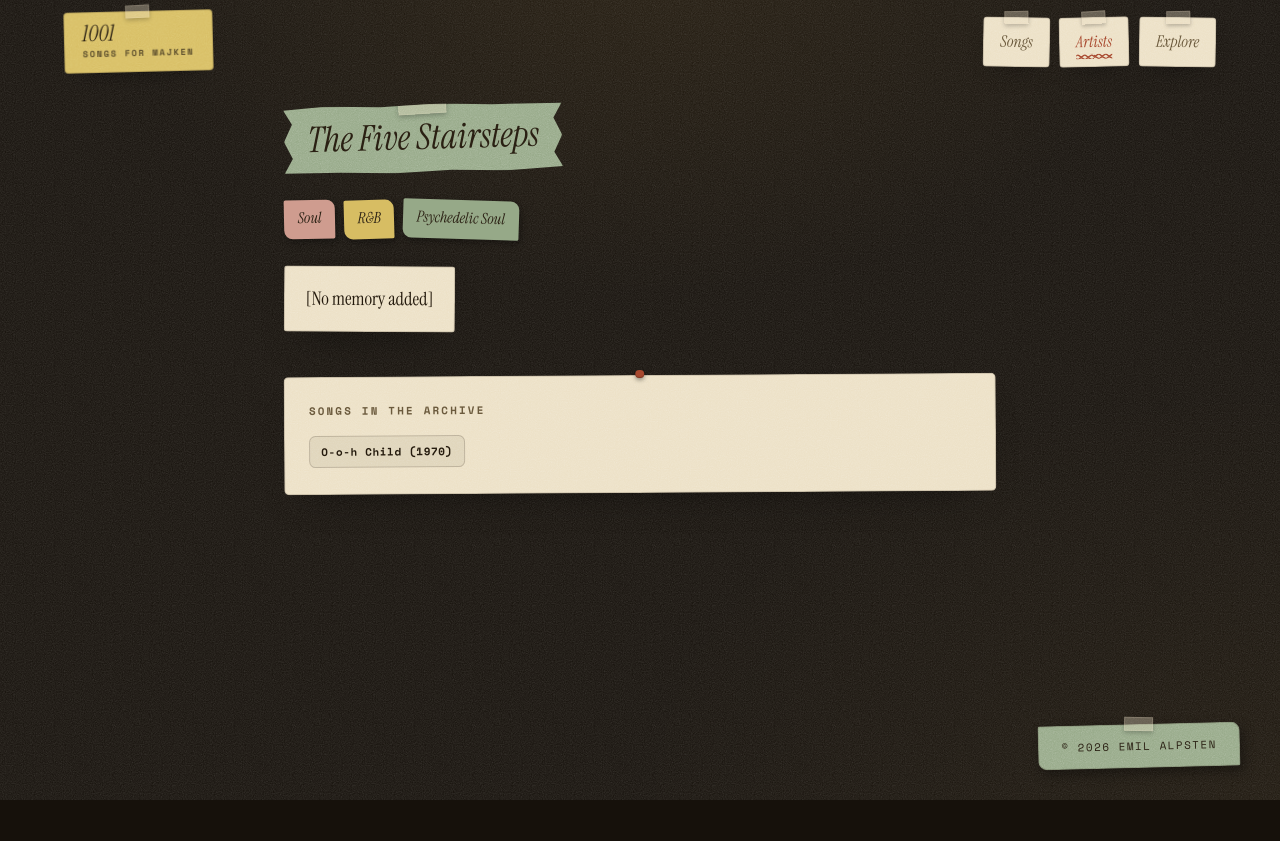
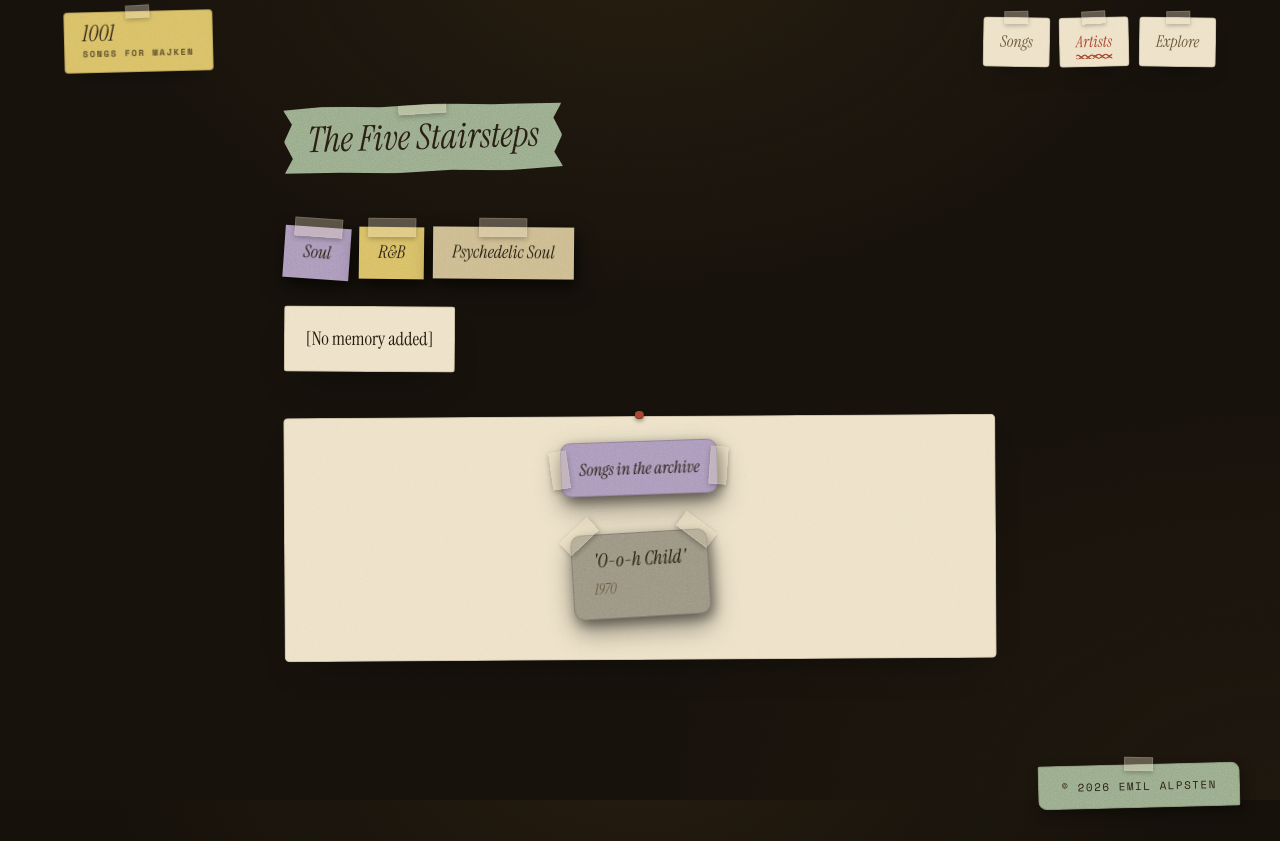
Before and after one commit to alpsten/1001-songs-for-majken, a React (Vite) app: page /1001-songs-for-majken/artists/the-five-stairsteps in a window 1280 px wide. Before the commit the page ends 800 px from the top, so only its background shows below. Built offline with nearby package versions, Linux system fonts and the light colour scheme.

Commit message:
feat: replace remaining flat pills with real post-its

```diff
--- /dev/null
+++ b/src/components/TagCard.tsx
@@ -0,0 +1,73 @@
+import type { CSSProperties, ReactNode } from "react"
+import { Link } from "react-router-dom"
+import { hashString, pickFrom } from "../lib/hash"
+import { contentTilt } from "../lib/postitTilt"
+import { postitColors } from "../lib/postitColors"
+import { getPostitShape } from "../lib/postitShape"
+import { topCenterTapeStyles } from "../lib/fastenerCorners"
+import PostitBase from "./PostitBase"
+import Fastener from "./Fastener"
+
+type TagCardProps = {
+  /** Internal route. Omit when the card links externally (`href`) or
+   *  isn't a link at all (a plain fact like a year). */
+  to?: string
+  /** External link (e.g. Spotify) — rendered as a new-tab anchor instead
+   *  of a router Link. */
+  href?: string
+  seedKey: string
+  children: ReactNode
+}
+
+// One hashed post-it per tag — shared by every taxonomy tag list (mood,
+// genre, decade, family), song-detail meta facts (artist, year, Spotify
+// link), and any other detail-page tag that used to be a flat pill — so
+// they all render the exact same way (PostitBase for shape/grain/shadow,
+// a top-center-only Fastener, the full nine-color palette), instead of
+// each section keeping its own flat `.tag-postit` pill, which only ever
+// cycled 3 fixed colors and read as a different, lesser paper system
+// than the songs/artists cards elsewhere on the site.
+export default function TagCard({ to, href, seedKey, children }: TagCardProps) {
+  // Sharp corners only, never "round" — at a tag's small auto-hugged
+  // size, the rounded treatment reads as a plain chip/pill rather than a
+  // paper note, which is exactly the flat .tag-postit look this
+  // component replaced. Same override pattern as BrowseRow forcing its
+  // own base shape.
+  const shape = { ...getPostitShape(seedKey + "|tag-shape"), treatment: "sharp" as const }
+  const color = pickFrom(postitColors, hashString(seedKey + "|tag-color"))
+  const tilt = contentTilt(seedKey + "|tag-tilt")
+  const wrapperStyle: CSSProperties & { "--tilt"?: string } = {
+    "--tilt": `${tilt}deg`,
+  }
+
+  const note = (
+    <>
+      <PostitBase shape={shape} size="auto" colorVar={`var(--color-postit-${color})`} className="explore-tag-postit">
+        {children}
+      </PostitBase>
+      <Fastener seedKey={seedKey + "|tag-fastener"} pool={topCenterTapeStyles} />
+    </>
+  )
+
+  if (href) {
+    return (
+      <a href={href} target="_blank" rel="noopener noreferrer" className="explore-tag-link" style={wrapperStyle}>
+        {note}
+      </a>
+    )
+  }
+
+  if (to) {
+    return (
+      <Link to={to} className="explore-tag-link" style={wrapperStyle}>
+        {note}
+      </Link>
+    )
+  }
+
+  return (
+    <span className="explore-tag-link" style={wrapperStyle}>
+      {note}
+    </span>
+  )
+}
--- a/src/pages/ArtistDetailPage.tsx
+++ b/src/pages/ArtistDetailPage.tsx
@@ -3,6 +3,9 @@ import { useParams, Link } from "react-router-dom"
 import { loadArtists, loadSongs } from "../lib/parseContent"
 import { formatGenreTag, getGenreFamily } from "../lib/genres"
 import TitlePostit from "../components/TitlePostit"
+import StatusPostit from "../components/StatusPostit"
+import BrowseRow from "../components/BrowseRow"
+import TagCard from "../components/TagCard"
 import type { Artist, Song } from "../types"
 
 export default function ArtistDetailPage() {
@@ -32,28 +35,36 @@ export default function ArtistDetailPage() {
           {artist.country && <span className="ui-pill ui-pill-compact"><span>{artist.country}</span></span>}
           {artist.birthYear && <span className="ui-pill ui-pill-compact"><span>b. {artist.birthYear}</span></span>}
           {artist.formedYear && <span className="ui-pill ui-pill-compact"><span>formed {artist.formedYear}</span></span>}
-          {artist.genreTags?.map((tag) => (
-            <Link key={tag} to={`/explore/genre/${getGenreFamily(tag).slug}`} className="tag-postit">
-              <span>{formatGenreTag(tag)}</span>
-            </Link>
-          ))}
         </div>
+        {artist.genreTags && artist.genreTags.length > 0 && (
+          <div className="detail-pill-list">
+            {artist.genreTags.map((tag) => {
+              const genre = getGenreFamily(tag)
+              return (
+                <TagCard key={tag} to={`/explore/genre/${genre.slug}`} seedKey={`artist-genre-${artist.id}-${tag}`}>
+                  <span>{formatGenreTag(tag)}</span>
+                </TagCard>
+              )
+            })}
+          </div>
+        )}
         {artist.summary && <p className="detail-note not-italic">{artist.summary}</p>}
       </header>
 
       <div className="detail-stack">
         {songs.length > 0 && (
           <section className="detail-panel detail-section">
-            <h3 className="detail-section-title">Songs in the archive</h3>
-            <ul className="list-none detail-pill-list">
+            <StatusPostit seedKey={`artist-songs-heading-${artist.id}`} align="center">
+              Songs in the archive
+            </StatusPostit>
+            <div className="browse-row-list">
               {songs.map((s) => (
-                <li key={s.id}>
-                  <Link to={`/songs/${s.slug}`} className="ui-pill ui-pill-compact">
-                    <span>{s.title} ({s.year})</span>
-                  </Link>
-                </li>
+                <BrowseRow key={s.id} to={`/songs/${s.slug}`} seedKey={s.id}>
+                  <span className="archive-link-title">&apos;{s.title}&apos;</span>
+                  <span className="archive-song-artist browse-row-line">{s.year}</span>
+                </BrowseRow>
               ))}
-            </ul>
+            </div>
           </section>
         )}
 
--- a/src/pages/SongDetailPage.tsx
+++ b/src/pages/SongDetailPage.tsx
@@ -1,8 +1,9 @@
 import { useEffect, useState } from "react"
-import { useParams, Link } from "react-router-dom"
+import { useParams } from "react-router-dom"
 import { loadSongs, loadArtists } from "../lib/parseContent"
 import { getSongArtistEntities } from "../lib/songArtists"
 import TitlePostit from "../components/TitlePostit"
+import TagCard from "../components/TagCard"
 import type { Song, Artist } from "../types"
 // Spike: trying @paper-design/shaders-react's PaperTexture on a real photo.
 // Scoped to this one song on purpose — remove once evaluated either way.
@@ -49,22 +50,22 @@ export default function SongDetailPage() {
         <TitlePostit seedKey={song.id}>{song.title}</TitlePostit>
         <div className="detail-meta-row">
           {primary.map((a) => (
-            <Link key={a.id} to={`/artists/${a.slug}`} className="tag-postit">
+            <TagCard key={a.id} to={`/artists/${a.slug}`} seedKey={`song-artist-${song.id}-${a.id}`}>
               <span>{a.name}</span>
-            </Link>
+            </TagCard>
           ))}
           {featured.map((a) => (
-            <Link key={a.id} to={`/artists/${a.slug}`} className="tag-postit">
+            <TagCard key={a.id} to={`/artists/${a.slug}`} seedKey={`song-artist-${song.id}-${a.id}`}>
               <span>feat. {a.name}</span>
-            </Link>
+            </TagCard>
           ))}
-          <span className="tag-postit">
+          <TagCard seedKey={`song-year-${song.id}`}>
             <span>{song.year}</span>
-          </span>
+          </TagCard>
           {spotifyUrl && (
-            <a href={spotifyUrl} target="_blank" rel="noopener noreferrer" className="tag-postit">
+            <TagCard href={spotifyUrl} seedKey={`song-spotify-${song.id}`}>
               <span>Spotify</span>
-            </a>
+            </TagCard>
           )}
         </div>
         {song.whyItMatters && song.whyItMatters !== noMemoryPlaceholder && (
--- a/src/pages/ThemeDetailPage.tsx
+++ b/src/pages/ThemeDetailPage.tsx
@@ -1,7 +1,10 @@
 import { useEffect, useState } from "react"
-import { useParams, Link } from "react-router-dom"
+import { useParams } from "react-router-dom"
 import { loadThemes, loadSongs } from "../lib/parseContent"
 import TitlePostit from "../components/TitlePostit"
+import StatusPostit from "../components/StatusPostit"
+import TagCard from "../components/TagCard"
+import BrowseRow from "../components/BrowseRow"
 import type { Theme, Song } from "../types"
 
 const decadeOptions = [
@@ -62,16 +65,17 @@ export default function ThemeDetailPage() {
       <div className="detail-stack">
         {songs.length > 0 && (
           <section className="detail-panel detail-section">
-            <h3 className="detail-section-title">{theme ? "Songs with this mood" : `Songs from the ${decadeLabel}`}</h3>
-            <ul className="list-none detail-pill-list">
+            <StatusPostit seedKey={`theme-songs-heading-${theme?.id ?? decadeLabel}`} align="center">
+              {theme ? "Songs with this mood" : `Songs from the ${decadeLabel}`}
+            </StatusPostit>
+            <div className="browse-row-list">
               {songs.map((s) => (
-                <li key={s.id}>
-                  <Link to={`/songs/${s.slug}`} className="ui-pill ui-pill-compact">
-                    <span>{s.title} ({s.year})</span>
-                  </Link>
-                </li>
+                <BrowseRow key={s.id} to={`/songs/${s.slug}`} seedKey={s.id}>
+                  <span className="archive-link-title">&apos;{s.title}&apos;</span>
+                  <span className="archive-song-artist browse-row-line">{s.year}</span>
+                </BrowseRow>
               ))}
-            </ul>
+            </div>
           </section>
         )}
 
@@ -86,9 +90,9 @@ export default function ThemeDetailPage() {
             <h3 className="detail-section-title">Related moods</h3>
             <div className="detail-pill-list">
               {relatedThemes.map((t) => (
-                <Link key={t.id} to={`/explore/${t.slug}`} className="tag-postit">
+                <TagCard key={t.id} to={`/explore/${t.slug}`} seedKey={`theme-related-${t.id}`}>
                   <span>{t.name}</span>
-                </Link>
+                </TagCard>
               ))}
             </div>
           </section>
--- a/src/pages/ThemesPage.tsx
+++ b/src/pages/ThemesPage.tsx
@@ -1,12 +1,11 @@
 import { useEffect, useState } from "react"
 import type { CSSProperties, ReactNode } from "react"
-import { Link } from "react-router-dom"
 import { familyEntries } from "../lib/familyEntries"
 import { loadThemes } from "../lib/parseContent"
 import { getAllGenreFamilies } from "../lib/genres"
 import { hashString, pickFrom } from "../lib/hash"
 import { postitColors } from "../lib/postitColors"
-import { contentTilt, panelTilt } from "../lib/postitTilt"
+import { panelTilt } from "../lib/postitTilt"
 import { getPostitShape } from "../lib/postitShape"
 import { topCenterTapeStyles } from "../lib/fastenerCorners"
 import TitlePostit from "../components/TitlePostit"
@@ -14,6 +13,7 @@ import StatusPostit from "../components/StatusPostit"
 import NumberPostit from "../components/NumberPostit"
 import PostitBase from "../components/PostitBase"
 import Fastener from "../components/Fastener"
+import TagCard from "../components/TagCard"
 import type { Theme } from "../types"
 
 const decadeOptions = [
@@ -83,36 +83,6 @@ function ExploreCategoryCard({ seedKey, title, summary, isOpen, onToggle, childr
       </PostitBase>
       <Fastener seedKey={seedKey + "|category-fastener"} pool={topCenterTapeStyles} />
     </div>
-  )
-}
-
-type TagCardProps = {
-  to: string
-  seedKey: string
-  children: ReactNode
-}
-
-// One hashed post-it per tag — shared by Mood/Genre/Year/Family Entries
-// so all four lists render the exact same way (PostitBase for shape/
-// grain/shadow, a top-center-only Fastener, the full nine-color
-// palette). Replaces each section's own flat `.tag-postit` pill, which
-// only ever cycled 3 fixed colors and read as a different, lesser paper
-// system than the songs/artists cards elsewhere on the site.
-function TagCard({ to, seedKey, children }: TagCardProps) {
-  const shape = getPostitShape(seedKey + "|tag-shape")
-  const color = pickFrom(postitColors, hashString(seedKey + "|tag-color"))
-  const tilt = contentTilt(seedKey + "|tag-tilt")
-  const wrapperStyle: CSSProperties & { "--tilt"?: string } = {
-    "--tilt": `${tilt}deg`,
-  }
-
-  return (
-    <Link to={to} className="explore-tag-link" style={wrapperStyle}>
-      <PostitBase shape={shape} size="auto" colorVar={`var(--color-postit-${color})`} className="explore-tag-postit">
-        {children}
-      </PostitBase>
-      <Fastener seedKey={seedKey + "|tag-fastener"} pool={topCenterTapeStyles} />
-    </Link>
   )
 }
 
```
Also changed, not shown: src/pages/GenreDetailPage.tsx (+15 -11 lines).
